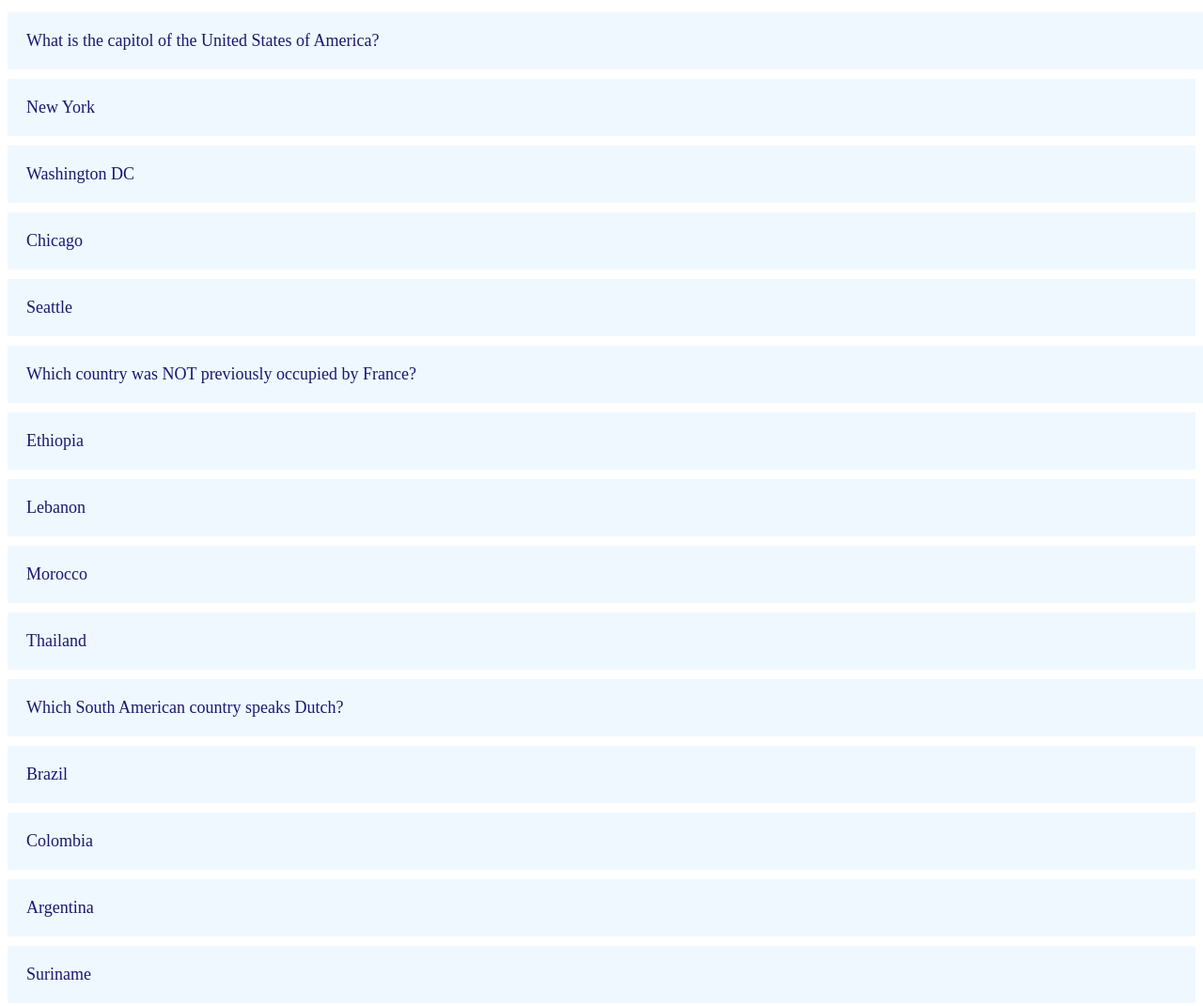
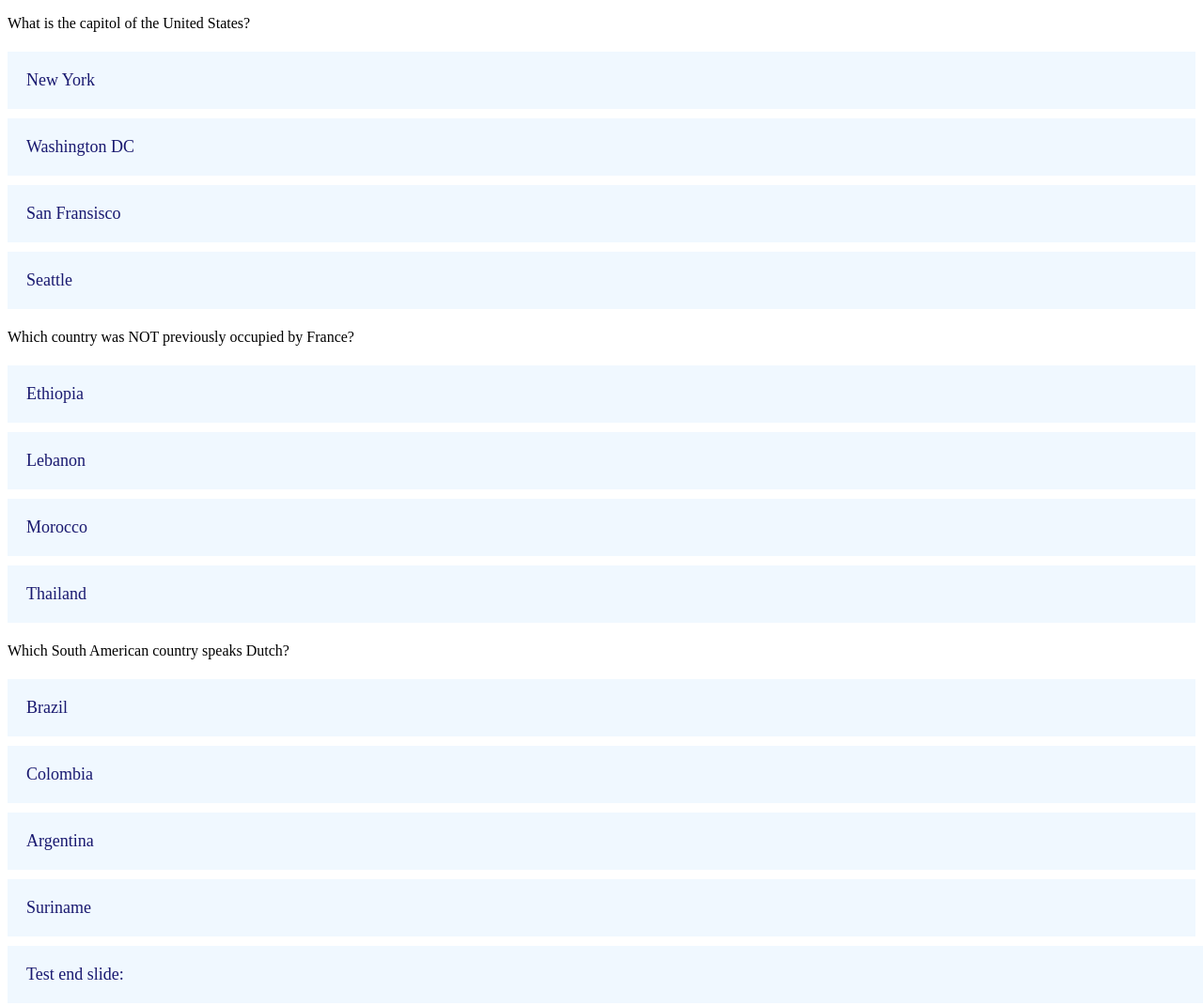
Before and after one commit to IIP-Design/lab-test, a website: page shorthand-quiz/nyt-quiz/index.html in a window 1280 px wide. Shown: the top 1071 px of the page at 94% size. Drawn offline with Linux system fonts and the light colour scheme.

Commit message:
Prototype version 2 with simpler HTML and better JS.

```diff
--- a/shorthand-quiz/nyt-quiz/index.html
+++ b/shorthand-quiz/nyt-quiz/index.html
@@ -8,33 +8,41 @@
     <link rel="stylesheet" type="text/css" href="./style.css" />
   </head>
   <body>
-    <p class="answer">What is the capitol of the United States of America?</p>
-    <input id="1a" type="button" class="answer" onclick="checkAnswer(this.id, '1b', '1e', '1f'); disableButton('1a','1b','1c','1d');" value="New York"><br>
-    <input id="1b" type="button" class="answer" onclick="checkAnswer(this.id, '1b', '1e', '1f'); disableButton('1a','1b','1c','1d');" value="Washington DC"><br>
-    <input id="1c" type="button" class="answer" onclick="checkAnswer(this.id, '1b', '1e', '1f'); disableButton('1a','1b','1c','1d');" value="Chicago"><br>
-    <input id="1d" type="button" class="answer" onclick="checkAnswer(this.id, '1b', '1e', '1f'); disableButton('1a','1b','1c','1d');" value="Seattle"><br>
-    <p id="1e" class="explanation">The capitol of the United States is Washington, DC.</p>
-    <p id="1f" class="explanation"></p>
+    <div id="1">
+      <p class="question"></p>
+      <p class="question">What is the capitol of the United States?</p>
+      <button class="answer" onclick="checkAnswer(this)" value="false">New York</button>
+      <button class="answer" onclick="checkAnswer(this)" value="true">Washington DC</button>
+      <button class="answer" onclick="checkAnswer(this)" value="false">San Fransisco</button>
+      <button class="answer" onclick="checkAnswer(this)" value="false">Seattle</button>
+      <p class="explanation">The correct answer is Washington DC.</p>
+      <p class="explanation"></p>
+    </div>
 
-    <p class="answer">Which country was NOT previously occupied by France?</p>
-    <input id="2a" type="button" class="answer" onclick="checkAnswer(this.id, '2a', '2e', '2f'); disableButton('2a','2b','2c','2d');" value="Ethiopia"><br>
-    <input id="2b" type="button" class="answer" onclick="checkAnswer(this.id, '2a', '2e', '2f'); disableButton('2a','2b','2c','2d');" value="Lebanon"><br>
-    <input id="2c" type="button" class="answer" onclick="checkAnswer(this.id, '2a', '2e', '2f'); disableButton('2a','2b','2c','2d');" value="Morocco"><br>
-    <input id="2d" type="button" class="answer" onclick="checkAnswer(this.id, '2a', '2e', '2f'); disableButton('2a','2b','2c','2d');" value="Thailand"><br>
-    <p id="2e" class="explanation">The correct answer is Ethiopia.</p>
-    <p id="2f" class="explanation"></p>
+    <div id="2">
+      <p class="question"></p>
+      <p class="question">Which country was NOT previously occupied by France?</p>
+      <button class="answer" onclick="checkAnswer(this)" value="true">Ethiopia</button>
+      <button class="answer" onclick="checkAnswer(this)" value="false">Lebanon</button>
+      <button class="answer" onclick="checkAnswer(this)" value="false">Morocco</button>
+      <button class="answer" onclick="checkAnswer(this)" value="false">Thailand</button>
+      <p class="explanation">The correct answer is Ethiopia.</p>
+      <p class="explanation"></p>
+    </div>
 
-    <p class="answer">Which South American country speaks Dutch?</p>
-    <input id="3a" type="button" class="answer" onclick="checkAnswer(this.id, '3d', '3e', '3f'); disableButton('3a','3b','3c','3d');" value="Brazil"><br>
-    <input id="3b" type="button" class="answer" onclick="checkAnswer(this.id, '3d', '3e', '3f'); disableButton('3a','3b','3c','3d');" value="Colombia"><br>
-    <input id="3c" type="button" class="answer" onclick="checkAnswer(this.id, '3d', '3e', '3f'); disableButton('3a','3b','3c','3d');" value="Argentina"><br>
-    <input id="3d" type="button" class="answer" onclick="checkAnswer(this.id, '3d', '3e', '3f'); disableButton('3a','3b','3c','3d');" value="Suriname"><br>
-    <p id="3e" class="explanation">The correct answer is Suriname.</p>
-    <p id="3f" class="explanation"></p>
+    <div id="3">
+      <p class="question">Which South American country speaks Dutch?</p>
+      <button class="answer" onclick="checkAnswer(this)" value="false">Brazil</button>
+      <button class="answer" onclick="checkAnswer(this)" value="false">Colombia</button>
+      <button class="answer" onclick="checkAnswer(this)" value="false">Argentina</button>
+      <button class="answer" onclick="checkAnswer(this)" value="true">Suriname</button>
+      <p class="explanation">The correct answer is Suriname.</p>
+      <p class="explanation"></p>
+    </div>
 
     <p class="answer">Test end slide:</p>
-    <input id="final" type="button" class="end" onclick="grader(this.id,'reveal');" value="Click here to reveal your final score!">
-    <p id="reveal" class="end"></p>
+    <input id="final" type="button" class="end" onclick="grader(this.id,'score');" value="Click here to reveal your final score!">
+    <p id="score" class="end"></p>
 
     <div class="end-card" style="text-align:center">
       <div class="end-card-inner">
--- a/shorthand-quiz/nyt-quiz/quiz.js
+++ b/shorthand-quiz/nyt-quiz/quiz.js
@@ -1,3 +1,8 @@
+
+
+  let count = 0; /** score of the user, starting at 0 **/
+  let current = 1; /** number of the current question **/
+  let total = 3; /** number of total questions UPDATE THIS!!! **/
 
 /**
 * Function: disableButton
@@ -7,11 +12,11 @@
 * Useage: to disable clickability of the four answer choices.
 **/
 
-function disableButton(id1, id2, id3, id4) {
-   document.getElementById(id1).disabled = true;
-   document.getElementById(id2).disabled = true;
-   document.getElementById(id3).disabled = true;
-   document.getElementById(id4).disabled = true;
+function disableButton(answerA, answerB, answerC, answerD) {
+   answerA.disabled = true;
+   answerB.disabled = true;
+   answerC.disabled = true;
+   answerD.disabled = true;
 }
 
 /**
@@ -28,17 +33,41 @@ function disableButton(id1, id2, id3, id4) {
 * explanation and score will be revealed to the user.
 **/
 
- function checkAnswer(inputID, rightID, captionID, scoreID) {
+ function checkAnswer(selected) {
+   var section = document.getElementById(current.toString());
+   var questions = section.getElementsByClassName('question');
+   var answers = section.getElementsByClassName('answer');
+   var explanations = section.getElementsByClassName('explanation');
 
-  if (inputID == rightID) {
-    rightAnswer(inputID);
-    counter(captionID, 1, scoreID);
+   var answerA = answers[0];
+   var answerB = answers[1];
+   var answerC = answers[2];
+   var answerD = answers[3];
+
+   var explanation = explanations[0];
+   var reveal = explanations[1];
+
+   if (answerA.value == "true") {
+     var correct = answerA;
+   } else if (answerB.value == "true") {
+     var correct = answerB;
+   } else if (answerC.value == "true") {
+     var correct = answerC;
+   } else {
+     var correct = answerD;
+   }
+
+  if (selected == correct) {
+    rightAnswer(selected);
+    counter(explanation, 1, reveal);
   } else {
-    wrongAnswer(inputID);
-    actualAnswer(rightID);
-    counter(captionID, 0, scoreID);
+    wrongAnswer(selected);
+    actualAnswer(correct);
+    counter(explanation, 0, reveal);
   }
+   disableButton(answerA, answerB, answerC, answerD);
 }
+
 
 /**
 * Function: wrongAnswer
@@ -48,8 +77,8 @@ function disableButton(id1, id2, id3, id4) {
 * the element to the red wrong answer display.
 **/
 
-function wrongAnswer(id) {
-   var element = document.getElementById(id);
+function wrongAnswer(element) {
+   //var element = document.getElementById(id);
    element.style.color='white';
    element.style.backgroundColor='rgba(220,20,60, 0.4)';
 }
@@ -62,8 +91,8 @@ function wrongAnswer(id) {
 * the element of the correct answer to green.
 **/
 
-function actualAnswer(id) {
-  var element = document.getElementById(id);
+function actualAnswer(element) {
+  //var element = document.getElementById(id);
    element.style.color='rgb(34,139,34)';
    element.style.backgroundColor='lightgrey';
 }
@@ -76,8 +105,8 @@ function actualAnswer(id) {
 * the element the user selected to green.
 **/
 
-function rightAnswer(id) {
-  var element = document.getElementById(id);
+function rightAnswer(element) {
+  //var element = document.getElementById(id);
    element.style.fontWeight='bold';
    element.style.color='white';
    element.style.backgroundColor='rgba(34,139,34, 0.4)';
@@ -92,13 +121,14 @@ function rightAnswer(id) {
 * appropriately, and the explanation is revealed.
 **/
 
-  let count = 0; /** score of the user, starting at 0 **/
-  let total = 4; /** total number of questions, MUST BE UPDATED **/
-function counter(captionID, amount, scoreID) {
+
+function counter(explanation, amount, reveal) {
   count+=amount;
-  document.getElementById(captionID).style.setProperty('display', 'inline-block', 'important');
-  document.getElementById(scoreID).style.setProperty('display', 'inline-block', 'important');
-  document.getElementById(scoreID).innerHTML = "You have answered " + count + " out of " + total + " questions correctly.";
+  current++;
+
+  explanation.style.setProperty('display', 'inline-block', 'important');
+  reveal.style.setProperty('display', 'inline-block', 'important');
+  reveal.innerHTML = "You have answered " + count + " out of " + total + " questions correctly.";
 
 }
 
```
